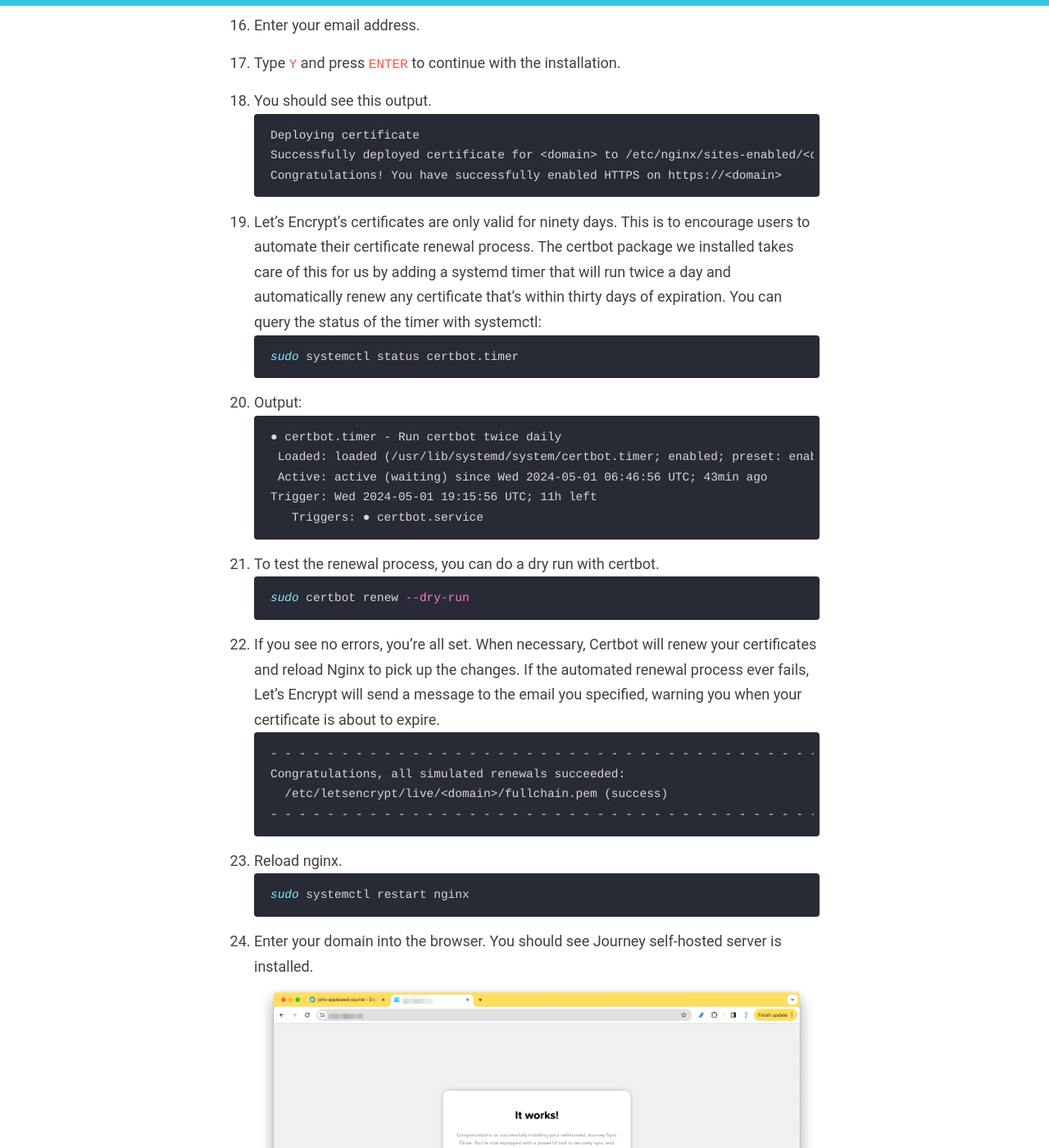
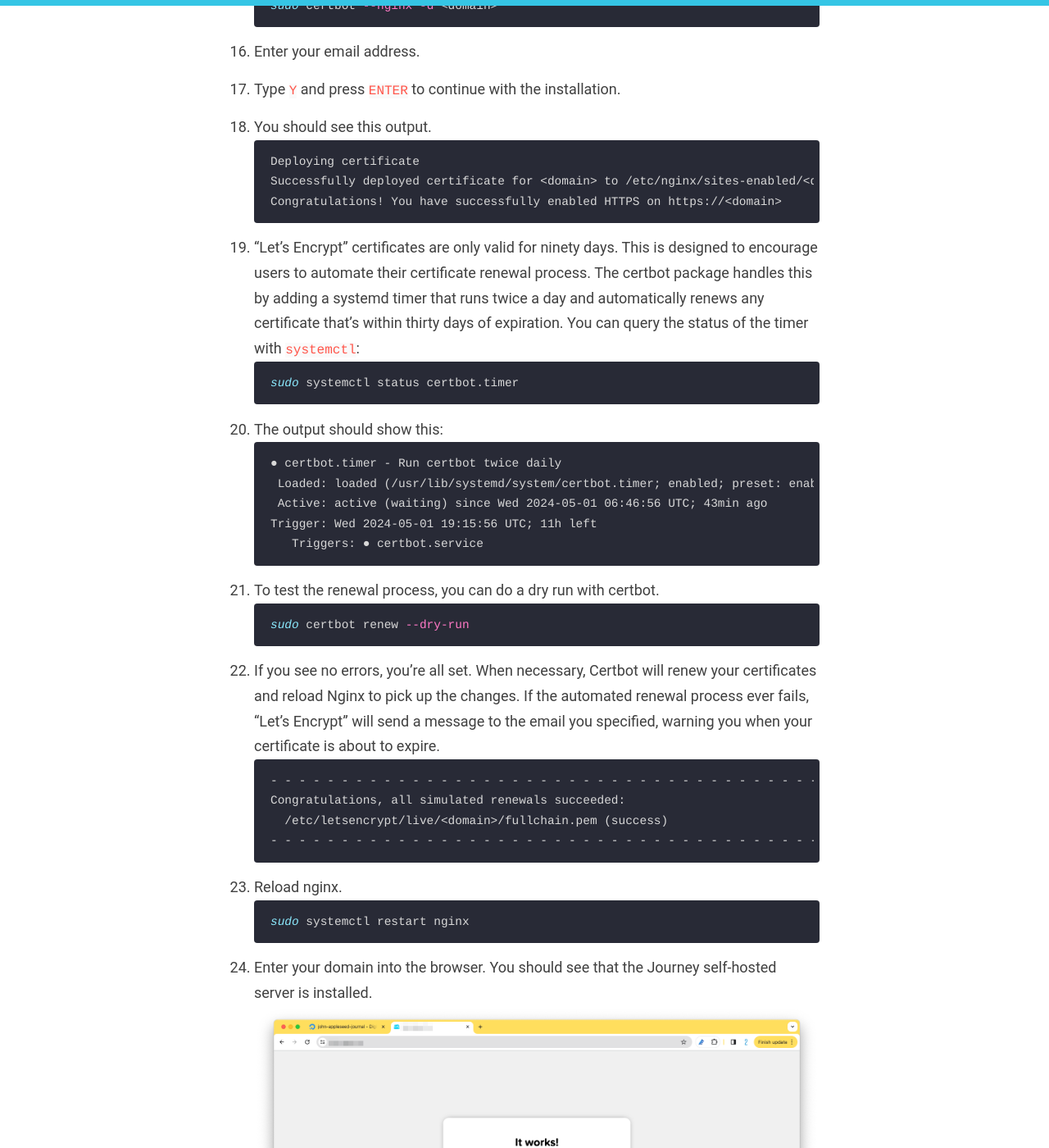
Before and after one commit to Journey-Cloud/self-hosted-boilerplate, a Jekyll site: the page built from site/_posts/2024-04-30-docker-compose-digitalocean.markdown, in a window 1280 px wide and 1400 px high, scrolled down 10290 px. Shown: the whole window at 82% size. Built offline with Jekyll 4.4.1, drawn with Linux system fonts in a browser that asks for light colours; some web fonts are replaced; some of the changed text lies outside the part shown.

Commit message:
Update 2024-04-30-docker-compose-digitalocean.markdown

````diff
--- a/site/_posts/2024-04-30-docker-compose-digitalocean.markdown
+++ b/site/_posts/2024-04-30-docker-compose-digitalocean.markdown
@@ -23,7 +23,7 @@ Before we dive in, make sure you have the following:
 
 4. Select your preferred Droplet type. For this tutorial, we'll choose "Basic" > "Regular (Disk type: SSD)" with specs "4 GB / 2 CPUs, 80 GB SSD Disk, 4 TB transfer".
 
-5. We strongly recommend enabling the "Enable automated backup plan".
+5. We strongly recommend that you turn on the "Enable automated backup plan."
 
 6. For authentication, choose "SSH key" instead of "Password". Follow the instructions to set up a new SSH key.
 > Note: Weak passwords can compromise security, so it's best to use SSH keys for authentication.
@@ -131,7 +131,7 @@ docker compose pull
 docker compose up -d
 ```
 
-18. You should see this.
+18. The output should show this:
 ```
 [+] Running 10/10
  ✔ Network root_default                               Created                                               0.1s
@@ -168,7 +168,7 @@ root-journey-typesense-service-1          typesense/typesense:26.0
 sudo apt install nginx
 ```
 
-2. At the end of the installation process, Ubuntu starts Nginx. The web server should already be up and running. We can check the service is running by typing:
+2. At the end of the installation process, Ubuntu starts Nginx. The web server should already be up and running. You can verify that the service is running by typing:
 ```sh
 systemctl status nginx
 ```
@@ -194,7 +194,7 @@ systemctl status nginx
 4. In the Droplet dashboard, you can retrieve the public IP address or domain.
 ![Image]({{ site.baseurl }}/images/posts/2024-04-30/docker-compose-digitalocean5.png)
 
-5. Paste the IP address or your domain into the browser and you should see that nginx web server is successfully installed and working.
+5. Paste the IP address or your domain into the browser, and you should see that the Nginx web server is successfully installed and working.
 ![Image]({{ site.baseurl }}/images/posts/2024-04-30/docker-compose-digitalocean6.png)
 
 6. Skip this step if you have already setup a domain that is directed to this Droplet. To direct the domain to the Droplet, refer to this [link](https://docs.digitalocean.com/products/networking/dns/how-to/manage-records/). Once done, go back to step 4 & 5.
@@ -206,7 +206,7 @@ In the above example, we setup our domain by adding `A` record to the IP address
     | @       | johnappleseed.com               |
     | journal | journal.johnappleseed.com       |
 
-7. Open text editor to configure nginx further. Replace `<domain>` with your domain.
+7. Open a text editor to configure nginx further. Replace `<domain>` with your domain.
 ```sh
 sudo nano /etc/nginx/sites-available/<domain>
 ```
@@ -215,7 +215,7 @@ Example:
 sudo nano /etc/nginx/sites-available/johnappleseed.com
 ```
 
-8. Paste this into the file. Replace `<domain>` with your domain. Then enter Control+X `^X`. Enter `Y` and press `ENTER` to save.
+8. Paste the text shown below into the file. Replace `<domain>` with your domain. Then enter Control+X `^X`. Enter `Y` and press `ENTER` to save.
 ```conf
 server {
   listen 80;
@@ -278,12 +278,12 @@ Successfully deployed certificate for <domain> to /etc/nginx/sites-enabled/<doma
 Congratulations! You have successfully enabled HTTPS on https://<domain>
 ```
 
-19.  Let’s Encrypt’s certificates are only valid for ninety days. This is to encourage users to automate their certificate renewal process. The certbot package we installed takes care of this for us by adding a systemd timer that will run twice a day and automatically renew any certificate that’s within thirty days of expiration. You can query the status of the timer with systemctl:
+19.  "Let’s Encrypt" certificates are only valid for ninety days. This is designed to encourage users to automate their certificate renewal process. The certbot package handles this by adding a systemd timer that runs twice a day and automatically renews any certificate that’s within thirty days of expiration. You can query the status of the timer with `systemctl`:
 ```sh
 sudo systemctl status certbot.timer
 ```
 
-20. Output:
+20. The output should show this:
 ```
 ● certbot.timer - Run certbot twice daily
      Loaded: loaded (/usr/lib/systemd/system/certbot.timer; enabled; preset: enabled)
@@ -297,7 +297,7 @@ sudo systemctl status certbot.timer
 sudo certbot renew --dry-run
 ```
 
-22. If you see no errors, you’re all set. When necessary, Certbot will renew your certificates and reload Nginx to pick up the changes. If the automated renewal process ever fails, Let’s Encrypt will send a message to the email you specified, warning you when your certificate is about to expire.
+22. If you see no errors, you’re all set. When necessary, Certbot will renew your certificates and reload Nginx to pick up the changes. If the automated renewal process ever fails, "Let’s Encrypt" will send a message to the email you specified, warning you when your certificate is about to expire.
 ```
 - - - - - - - - - - - - - - - - - - - - - - - - - - - - - - - - - - - - - - - -
 Congratulations, all simulated renewals succeeded:
@@ -310,21 +310,21 @@ Congratulations, all simulated renewals succeeded:
 sudo systemctl restart nginx
 ```
 
-24. Enter your domain into the browser. You should see Journey self-hosted server is installed.
+24. Enter your domain into the browser. You should see that the Journey self-hosted server is installed.
 ![Image]({{ site.baseurl }}/images/posts/2024-04-30/docker-compose-digitalocean8.png)
 
-25. Login to admin panel by going to `https://<domain>/admin`.
+25. Log in to the admin panel by going to `https://<domain>/admin`.
 ![Image]({{ site.baseurl }}/images/posts/2024-04-30/docker-compose-digitalocean9.png)
 
-2261. To locate your credentials, go back to the terminal and find the process of Journey web server.
+2261. To locate your credentials, open the terminal and find the process of the Journey web server.
 ```sh
 docker ps -a
 ```
 
-27. Find the process ID of the web server on the same line with `npm run launch`. In this example, the process ID is `5f9ae2280304`.
+27. Find the container ID of the web server on the same line with `npm run launch`. In this example, the container ID is `5f9ae2280304`.
 ![Image]({{ site.baseurl }}/images/posts/2024-04-30/docker-compose-digitalocean10.png)
 
-28. Read the logs of the web server. Use the process ID that you have found in step 22.
+28. Read the logs of the web server using the container ID found in step 22.
 ```sh
 docker logs <processID>
 ```
````
Also changed, not shown: other parts of site/_posts/2024-04-30-docker-compose-digitalocean.markdown (+4 -4 lines).
